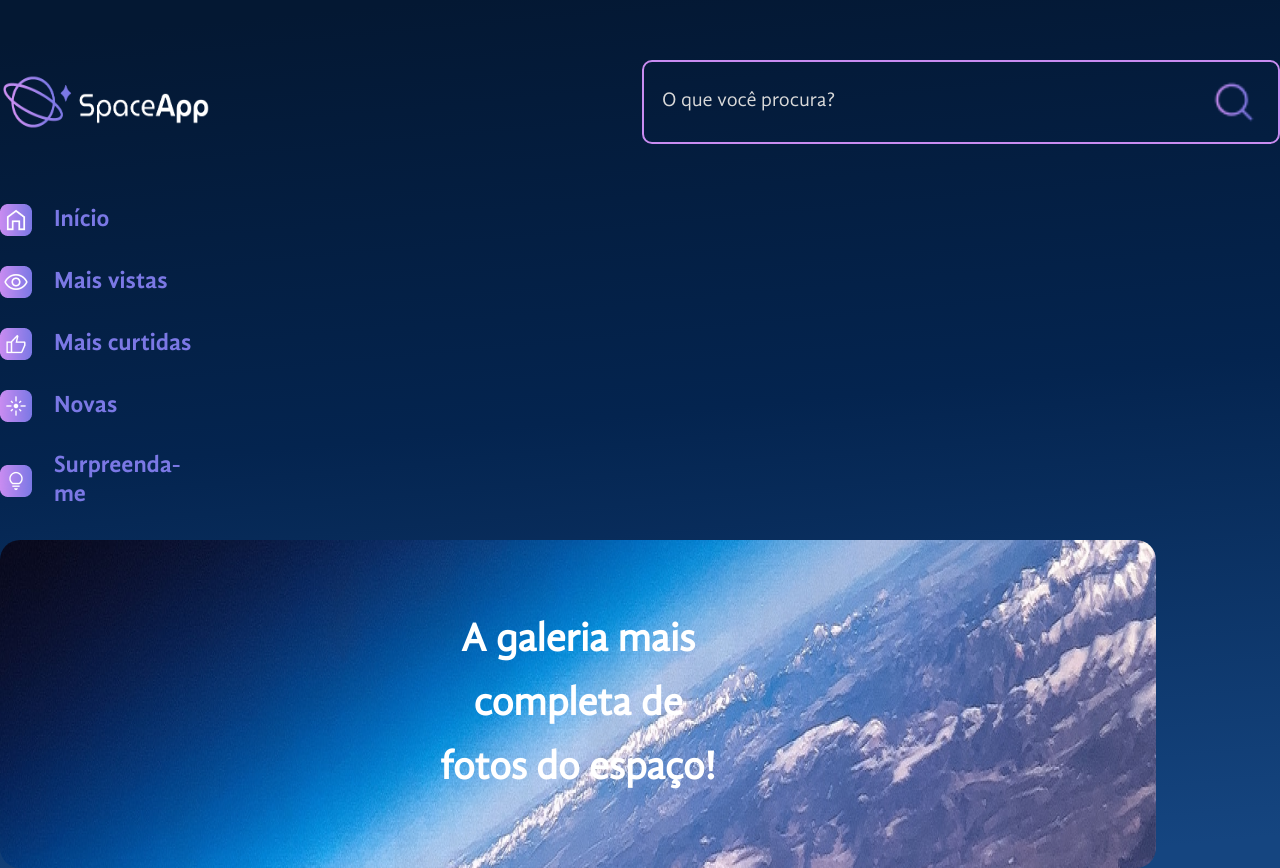
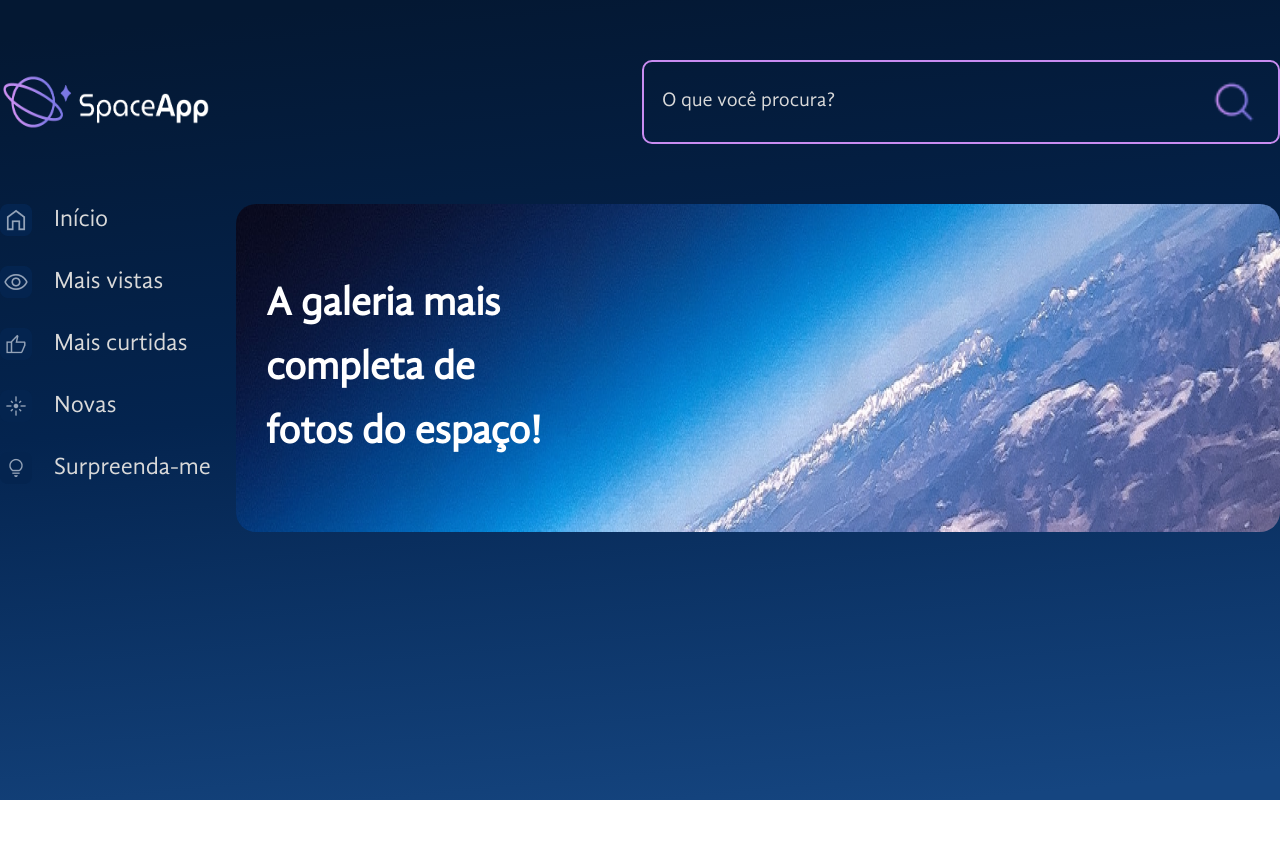
Before and after one commit to vinimanfrin/space-app, a React (Vite) app: page / in a window 1280 px wide. After the commit the page ends 800 px from the top, so only its background shows below. Built offline with nearby package versions, Linux system fonts and the light colour scheme.

Commit message:
criando containers para organizar o layout

```diff
--- a/src/App.jsx
+++ b/src/App.jsx
@@ -6,9 +6,26 @@
 
 
 const FundoGradiente = styled.div`
+
   background: linear-gradient(174.61deg, #041833 4.16%, #04244F 48%, #154580 96.76%);
   width: 100%;
   min-height: 100vh;
+
+`
+
+const AppContainer = styled.div`
+
+  width: 1440px;
+  max-width: 100%;
+  margin: 0 auto;
+
+`
+
+const MainContainer = styled.main`
+
+  display: flex;
+  gap: 24px;
+
 `
 
 function App() {
@@ -16,9 +33,13 @@
   return (
     <FundoGradiente>
       <EstilosGlobais/>
-      <Cabecalho/>
-      <BarraLateral/>
-      <TituloEstilizado/>
+      <AppContainer>
+        <Cabecalho/>
+        <MainContainer>
+          <BarraLateral/>
+          <TituloEstilizado/>
+        </MainContainer>
+      </AppContainer>
     </FundoGradiente>
   )
 
--- a/src/componentes/ItemNavegacao/index.jsx
+++ b/src/componentes/ItemNavegacao/index.jsx
@@ -13,7 +13,7 @@
 
 `
 
-const ItemNavegacao = (props, {ativo=true}) => {
+const ItemNavegacao = (props, {ativo=false}) => {
     return <ItemListaEstilizado $ativo={ativo}>
             <img src={ativo ? props.iconeAtivo : props.iconeInativo} alt="" />
             {props.children}
--- a/src/componentes/TituloEstilizado/index.jsx
+++ b/src/componentes/TituloEstilizado/index.jsx
@@ -3,7 +3,7 @@
 
 const Banner = styled.div`
 
-    max-width: 1156px;
+    width: 1156px;
     height: 328px;
 
     background-image: url("imagens/banner.png");
@@ -17,9 +17,11 @@
 
     display: flex;
     flex-direction: column;
-    align-items: center;
     justify-content: center;
 
+    h1{
+        margin-left: 30px;
+    }
 
 `
 
```
